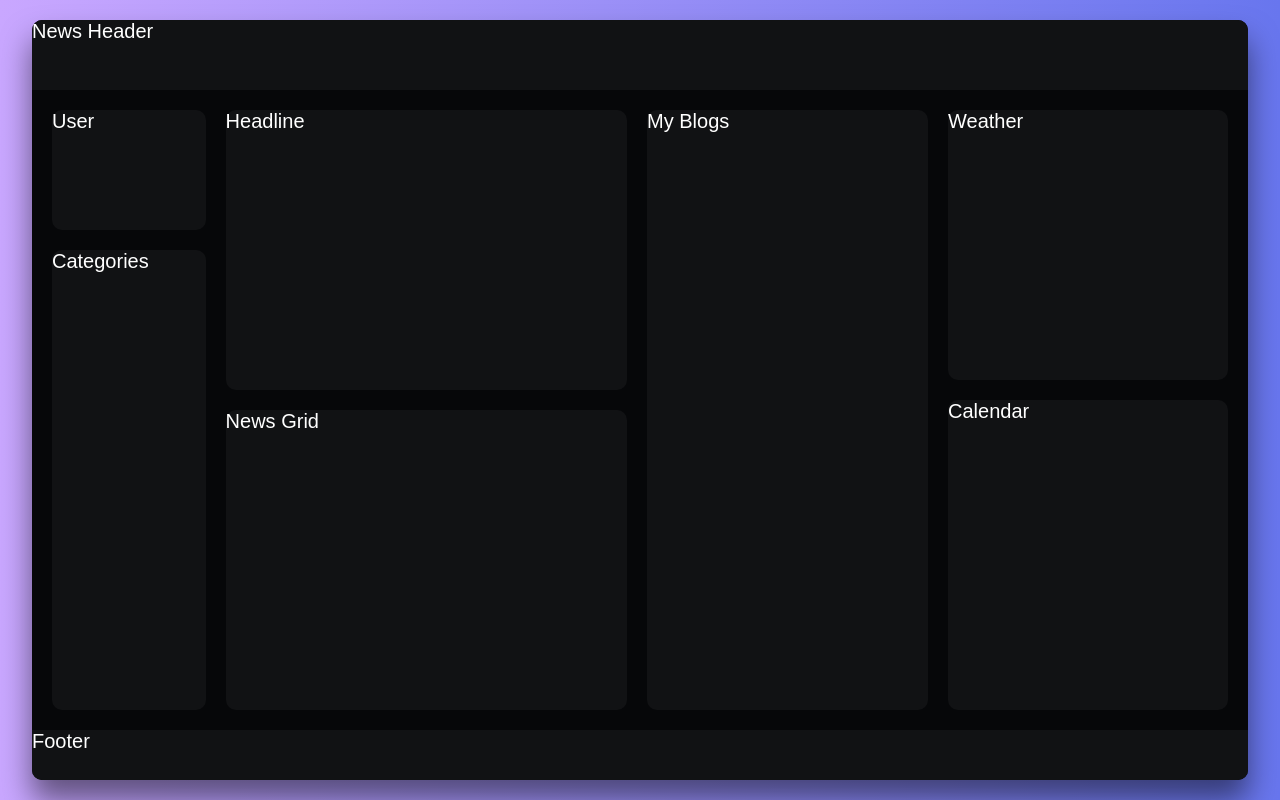
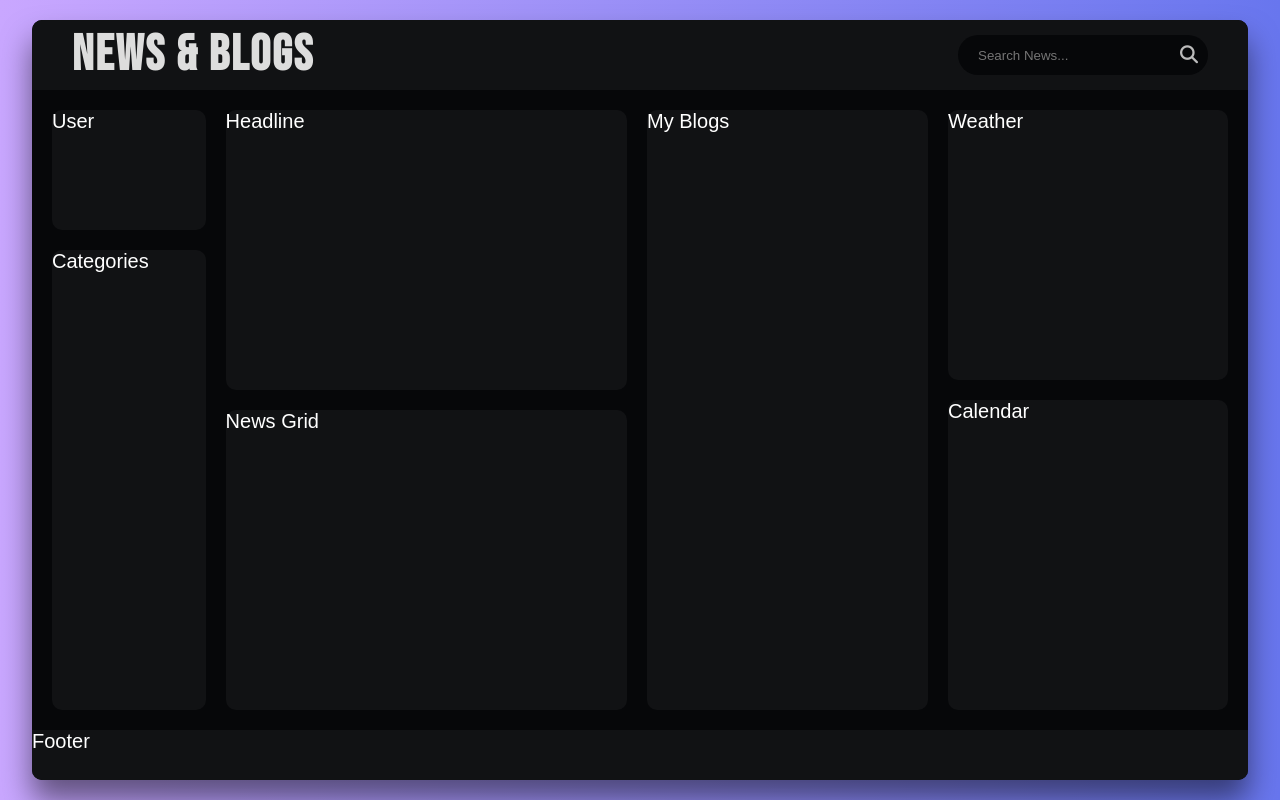
Before and after one commit to Jgauri24/wave-scribe, a React (Vite) app: page / in a window 1280 px wide. Built offline with nearby package versions, Linux system fonts and the light colour scheme.

Commit message:
Header fully implemented

```diff
--- a/index.html
+++ b/index.html
@@ -4,6 +4,10 @@
     <meta charset="UTF-8" />
     <link rel="icon" type="image/svg+xml" href="/vite.svg" />
     <meta name="viewport" content="width=device-width, initial-scale=1.0" />
+    <link
+  rel="stylesheet"
+  href="https://cdnjs.cloudflare.com/ajax/libs/font-awesome/6.5.0/css/all.min.css"
+/>
     <title>WaveScribe - News & Blogs App</title>
   </head>
   <body>
--- a/package.json
+++ b/package.json
@@ -11,7 +11,8 @@
   },
   "dependencies": {
     "react": "^19.1.0",
-    "react-dom": "^19.1.0"
+    "react-dom": "^19.1.0",
+    "react-icons": "^5.5.0"
   },
   "devDependencies": {
     "@eslint/js": "^9.25.0",
--- a/src/components/News.css
+++ b/src/components/News.css
@@ -1,81 +1,119 @@
-.news{
+.news {
   font-size: 2rem;
-    color:#fff;
-    width:100%;
+  color: #fff;
+  width: 100%;
   height: 100%;
   display: flex;
   flex-direction: column;
   justify-content: space-between;
   row-gap: 2rem;
 }
-.news-header{
+.news-header {
   width: 100%;
   min-height: 7rem;
   background-color: #111214;
-    border-radius: 1rem 1rem 0 0 ;
+  border-radius: 1rem 1rem 0 0;
+  display: flex;
+  justify-content: space-between;
+  align-items: center;
+  padding: 0 4rem;
 }
-.news-content{
+.logo {
+  font-family: "Bebas Neue", sans-serif;
+  font-size: 5rem;
+  color: #ddd;
+  letter-spacing: 0.2rem;
+}
+.search-bar {
+  position: relative;
+}
+.search-bar input {
+  width: 25rem;
+  height: 4rem;
+  background-color: #060709;
+  border: none;
+  border-radius: 5rem;
+  padding: 0 4rem 0 2rem;
+  color: #ddd;
+  transition: width 0.3s;
+}
+x.search-bar input:focus {
+  width: 35rem;
+}
+.search-bar input:focus::placeholder {
+  color: transparent;
+}
+
+.search-bar button {
+  background-color: transparent;
+  border: none;
+  position: absolute;
+  top: 50%;
+  right: 1rem;
+  transform: translateY(-50%);
+  color: #bbb;
+  font-size: 1.8rem;
+}
+.news-content {
   display: flex;
   column-gap: 2rem;
-    height:calc(100% - 16rem);
+  height: calc(100% - 16rem);
   padding: 0 2rem;
-
 }
-.navbar{
-    width:18rem;
+.navbar {
+  width: 18rem;
   height: 100%;
   display: flex;
   flex-direction: column;
   row-gap: 2rem;
 }
-.user{
+.user {
   width: 100%;
   height: 20%;
   background-color: #111214;
   border-radius: 1rem;
 }
-.categories{
+.categories {
   width: 100%;
-    height:calc(80% - 2rem);
+  height: calc(80% - 2rem);
   background-color: #111214;
   border-radius: 1rem;
 }
-.news-section{
-    width: clamp(30rem,43cqi,40%);
-    border-radius:1rem;
+.news-section {
+  width: clamp(30rem, 43cqi, 40%);
+  border-radius: 1rem;
   height: 100%;
   display: flex;
   flex-direction: column;
   row-gap: 2rem;
 }
 
-.headline{
+.headline {
   width: 100%;
   height: calc(50% - 2rem);
   background-color: #111214;
   border-radius: 1rem;
 }
-.news-grid{
+.news-grid {
   width: 100%;
   height: 50%;
   background-color: #111214;
   border-radius: 1rem;
 }
-.my-blogs{
+.my-blogs {
   width: clamp(20rem, 27cqi, 28%);
   height: 100%;
   background-color: #111214;
   border-radius: 1rem;
-
 }
-.news-footer{
+.news-footer {
   width: 100%;
   min-height: 5rem;
-    background-color:#111214 ;
-    border-radius: 0 0 1rem 1rem ;
+  background-color: #111214;
+  border-radius: 0 0 1rem 1rem;
 }
-.weather-calender{
-    flex:1;
+.weather-calender {
+  flex: 1;
   display: flex;
   flex-direction: column;
   row-gap: 2rem;
--- a/src/components/News.jsx
+++ b/src/components/News.jsx
@@ -1,12 +1,22 @@
 import React from "react";
 import Weather from "./Weather";
 import Calendar from "./Calendar";
-import "./News.css"
+import "./News.css";
 
 const News = () => {
   return (
     <div className="news">
-      <header className="news-header">News Header</header>
+      <header className="news-header">
+        <h1 className="logo">News & Blogs</h1>
+        <div className="search-bar">
+          <form>
+            <input type="text" placeholder="Search News..." />
+            <button type="submit">
+              <i className="fa-solid fa-magnifying-glass"></i>
+            </button>
+          </form>
+        </div>
+      </header>
       <div className="news-content">
         <div className="navbar">
           <div className="user">User</div>
@@ -16,19 +26,13 @@ const News = () => {
           <div className="headline">Headline</div>
           <div className="news-grid">News Grid</div>
         </div>
-        <div className="my-blogs">
-            My Blogs
+        <div className="my-blogs">My Blogs</div>
+        <div className="weather-calender">
+          <Weather />
+          <Calendar />
         </div>
-        <div className="weather-calender">
-        <Weather/>
-        <Calendar/>
-        </div>
-
-        </div>
-        <footer className="news-footer">
-            Footer
-        </footer>
-
+      </div>
+      <footer className="news-footer">Footer</footer>
     </div>
   );
 };
```
Also changed, not shown: 1 other file (tests, documents, lock files or other folders). Lines whose indentation alone changed are shown as unchanged.
